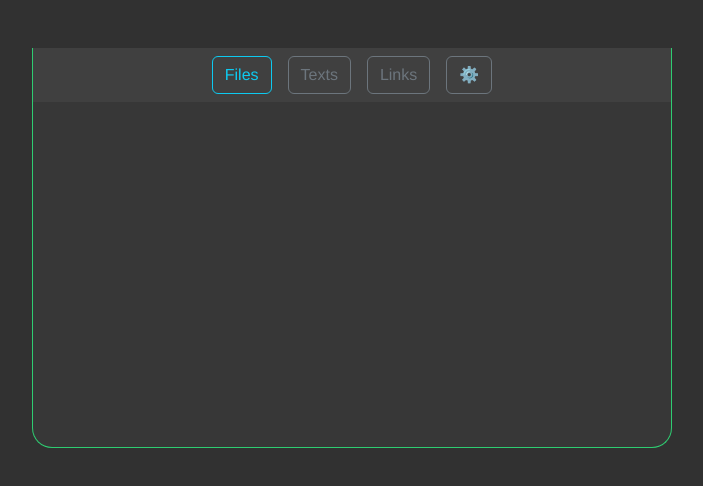
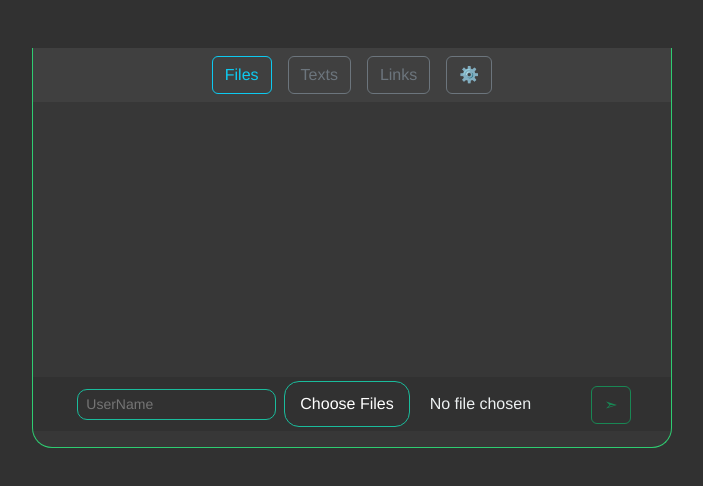
Before and after one commit to shabane/percival-front, a Vue app: page / in a window 1280 px wide. Shown: the top 486 px of the page, without its empty margins (288-991 px from the left). Built offline with nearby package versions, Linux system fonts and the light colour scheme.

Commit message:
feat: add pannel at bottom to upload files to an username

```diff
--- a/src/assets/style.css
+++ b/src/assets/style.css
@@ -8,3 +8,26 @@
 .user-item:hover {
     background-color: #626570;
 }
+
+.username {
+    background: transparent;
+    border-radius: 10px;
+    border: 1px solid #1abc9c;
+    color: white;
+}
+
+input[type=file]::file-selector-button {
+    background-color: transparent;
+    color: #fff;
+    border: 1px solid #1abc9c;
+    border-radius: 15px;
+    padding: 10px 15px;
+    margin-right: 20px;
+    transition: .5s;
+}
+
+input[type=file]::file-selector-button:hover {
+    background-color: #353535;
+    border: 1px solid #3498db;
+    color: #af7ac5;
+}
--- a/src/views/HomeView.vue
+++ b/src/views/HomeView.vue
@@ -46,6 +46,22 @@
             @click="get_file(file.id)"
           />
         </div>
+      </div>
+
+      <div class="g-3 bg-black bg-opacity-10">
+        <input
+          type="text"
+          class="col-auto form-control-sm m-1 username"
+          placeholder="UserName"
+        />
+
+        <input type="file" class="col-auto m-1 custom-file-upload" multiple />
+
+        <input
+          type="submit"
+          class="col-auto btn btn-outline-success"
+          value="➣"
+        />
       </div>
     </div>
   </div>
```
